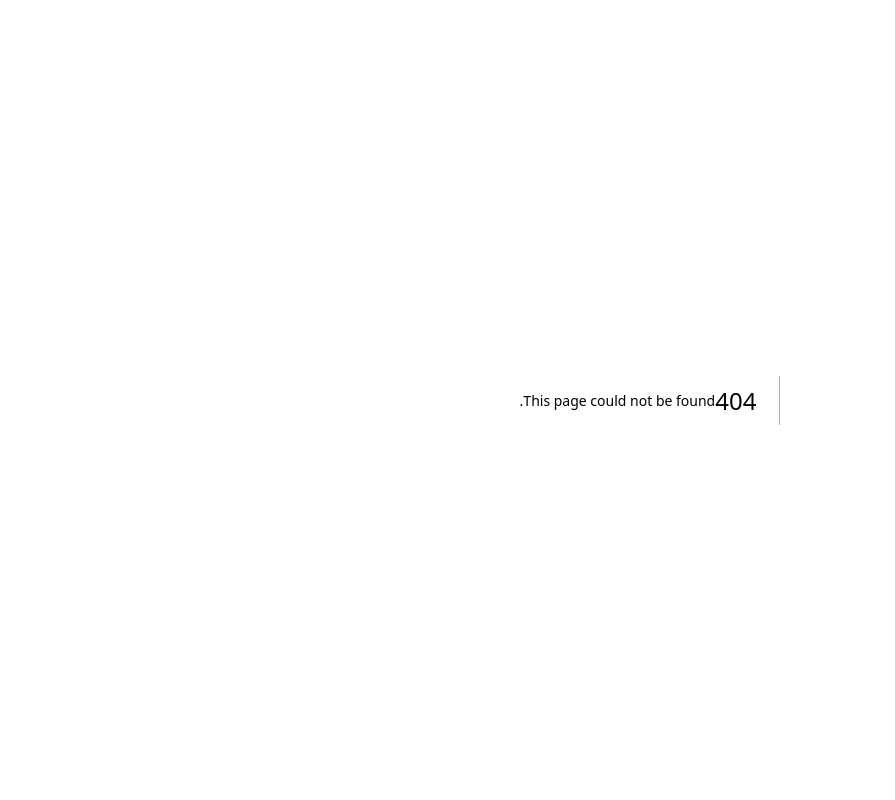
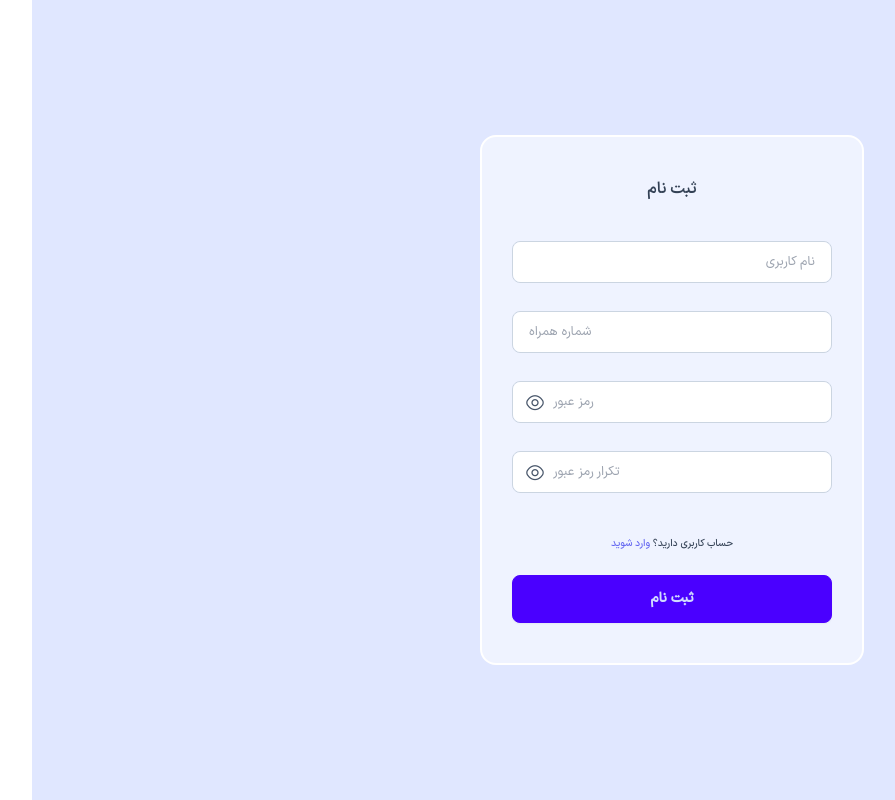
Before and after one commit to parrvaz/school, a Next.js app: page /register in a window 1280 px wide. Before the commit this address had no page. Shown: the whole page, without its empty margins (22-917 px from the left). Built offline with nearby package versions, Linux system fonts and the light colour scheme.

Commit message:
create register page

```diff
--- /dev/null
+++ b/app/(account)/register/page.tsx
@@ -0,0 +1,97 @@
+'use client';
+
+import React from 'react';
+import { useForm } from 'react-hook-form';
+import Link from 'next/link';
+import { useMutation } from '@tanstack/react-query';
+import fa from 'app/lib/fa.json';
+import { LoginRoute } from 'app/lib/routes';
+import FormInput from 'app/components/formInput';
+import Button from 'app/components/button';
+import { minLengthMessage } from 'app/utils/common.util';
+
+type FormType = { phone: string; name: string; password: string; confirmPassword: string };
+
+const RegisterPage: React.FC = () => {
+  const rules = { required: true };
+  //   const router = useRouter();
+  // const { refetch } = useQuery(USER_KEY, getUser, { enabled: false });
+
+  const PostRegister = async (data: FormType): Promise<boolean> => {
+    console.log(data);
+    // const body = { type: data.auth.includes('@') ? 'email' : 'mobile', ...data };
+    // const res = await request.post(RegisterUrl(), body);
+    // if (res.ok) {
+    //   router.push(VerifyRoute());
+    // }
+    // refetch();
+    return true;
+  };
+
+  const { mutate, isPending } = useMutation({ mutationFn: PostRegister });
+  const {
+    handleSubmit,
+    formState: { errors },
+    control,
+    watch,
+  } = useForm<FormType>({
+    defaultValues: { phone: '', name: '', password: '', confirmPassword: '' },
+  });
+  return (
+    <form onSubmit={handleSubmit((e) => mutate(e))} className="flex flex-col items-center px-5">
+      <div className="my-3 font-semibold text-black70 md:my-10">{fa.account.register}</div>
+      <span className="icon-taalei2 mb-20 mt-12 text-[6.4rem] md:hidden" />
+
+      <div className="w-full mb-7 md:w-64 xl:w-80">
+        <FormInput {...{ errors, control, rules }} rtl name="name" placeholder={fa.account.name} />
+      </div>
+
+      <div className="w-full mb-7 md:w-64 xl:w-80">
+        <FormInput
+          {...{ errors, control, rules }}
+          name="phone"
+          type="phone"
+          placeholder={fa.account.phone}
+        />
+      </div>
+
+      <div className="w-full mb-7 md:w-64 xl:w-80">
+        <FormInput
+          {...{ errors, control }}
+          name="password"
+          type="password"
+          rules={{ required: true, minLength: { value: 8, message: minLengthMessage(8) } }}
+          placeholder={fa.account.password}
+        />
+      </div>
+      <div className="w-full mb-7 md:w-64 xl:w-80">
+        <FormInput
+          {...{ errors, control }}
+          name="confirmPassword"
+          type="password"
+          placeholder={fa.account.confirmPassword}
+          rules={{
+            required: true,
+            validate: (value: string) =>
+              value === watch('password') || fa.global.rules.passwordsNotMatch,
+          }}
+        />
+      </div>
+
+      <div className="flex w-full max-w-xs flex-col items-center md:mt-4">
+        <div className="mb-6 text-10 text-black70">
+          {fa.account.haveAccount}{' '}
+          <Link className=" text-berry50" href={LoginRoute()}>
+            {fa.account.doLogin}
+          </Link>
+        </div>
+
+        <Button className="btn btn-primary mb-10 w-full" isLoading={isPending}>
+          {fa.account.register}
+        </Button>
+      </div>
+    </form>
+  );
+};
+
+export default RegisterPage;
--- a/app/lib/fa.json
+++ b/app/lib/fa.json
@@ -44,7 +44,7 @@
     "confirmPassword": "تکرار رمز عبور",
     "haveAccount": "حساب کاربری دارید؟",
     "doLogin": "وارد شوید",
-    "name": "نام",
+    "name": "نام کاربری",
     "family": "نام خانوادگی",
     "minLength1": "تعداد کاراکتر‌ها نباید کمتر از ",
     "maxLength1": "تعداد کاراکتر‌ها نباید بیشتر از ",
```
